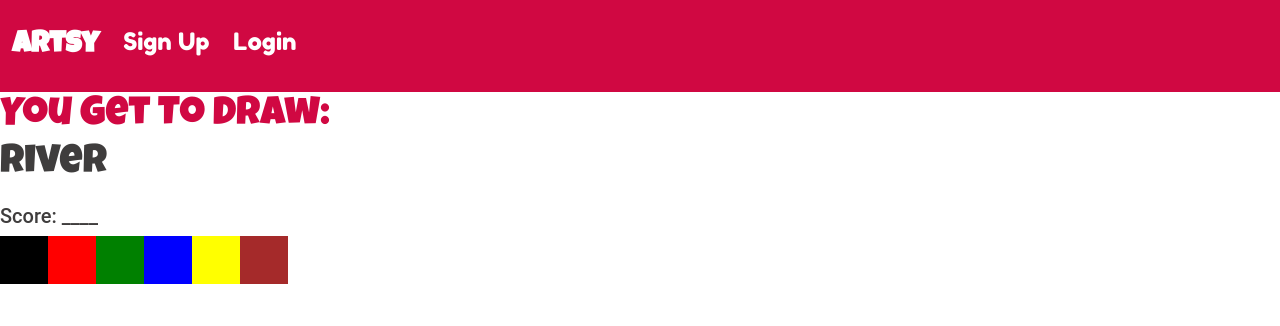
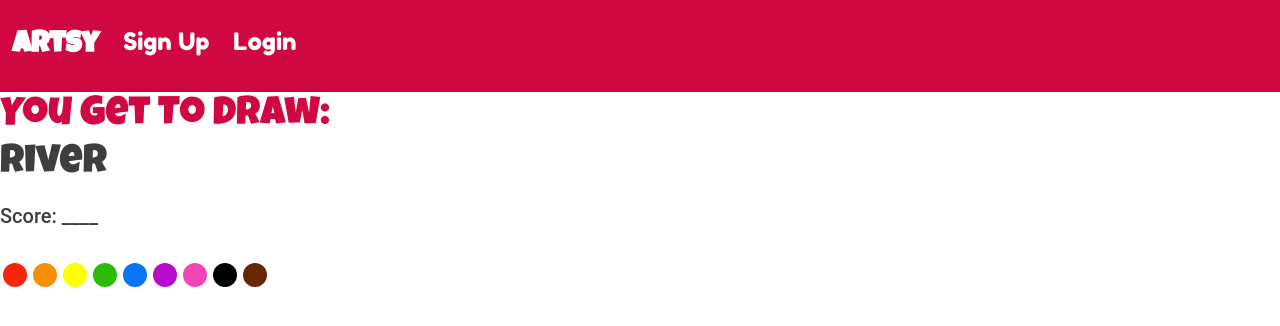
Before and after one commit to Reigningeddie/project-3, a React (Create React App) app in the folder client/: page /draw in a window 1280 px wide. Shown: the top 326 px of the page. Built offline with nearby package versions, Linux system fonts and the light colour scheme; no server answers.

Commit message:
color wheel

```diff
--- a/client/src/components/Board/Board.js
+++ b/client/src/components/Board/Board.js
@@ -45,7 +45,7 @@ const Board = () => {
       context.moveTo(x0, y0);
       context.lineTo(x1, y1);
       context.strokeStyle = color;
-      context.lineWidth = 2;
+      context.lineWidth = 5;
       context.stroke();
       context.closePath();
 
@@ -139,14 +139,20 @@ const Board = () => {
           <h1>You Get To Draw: <Word /></h1>
           <h5>Score: ____</h5>
         </div>
+        <br></br>
       <canvas ref={canvasRef} className="whiteboard" />
 
       <div ref={colorsRef} className="colors">
-        <div className="color black" />
         <div className="color red" />
+        <div className="color orange" />
+        <div className="color yellow" />
+
         <div className="color green" />
         <div className="color blue" />
-        <div className="color yellow" />
+        <div className="color purple" />
+
+        <div className="color pink" />
+        <div className="color black" />
         <div className="color brown" />
       </div>
     </div>
--- a/client/src/components/Board/board.css
+++ b/client/src/components/Board/board.css
@@ -13,18 +13,23 @@
   }
 
   .colors {
-    position: fixed;
+  position: fixed;
   }
 
   .color {
     display: inline-block;
-    height: 48px;
-    width: 48px;
+    height: 24px;
+    width: 24px;
+    border-radius: 25px;
+    margin: 3px;
   }
 
   .color.black { background-color: black; }
-  .color.red { background-color: red; }
-  .color.green { background-color: green; }
-  .color.blue { background-color: blue; }
+  .color.red { background-color: #F5260A; }
+  .color.green { background-color: #2CBC07; }
+  .color.blue { background-color: #0A74F5; }
   .color.yellow { background-color: yellow; }
-  .color.brown { background-color: brown; }
+  .color.orange { background-color: #F78E06; }
+  .color.purple { background-color: #B60BCB; }
+  .color.pink { background-color: #F345B7; }
+  .color.brown { background-color: #682603; }
```
